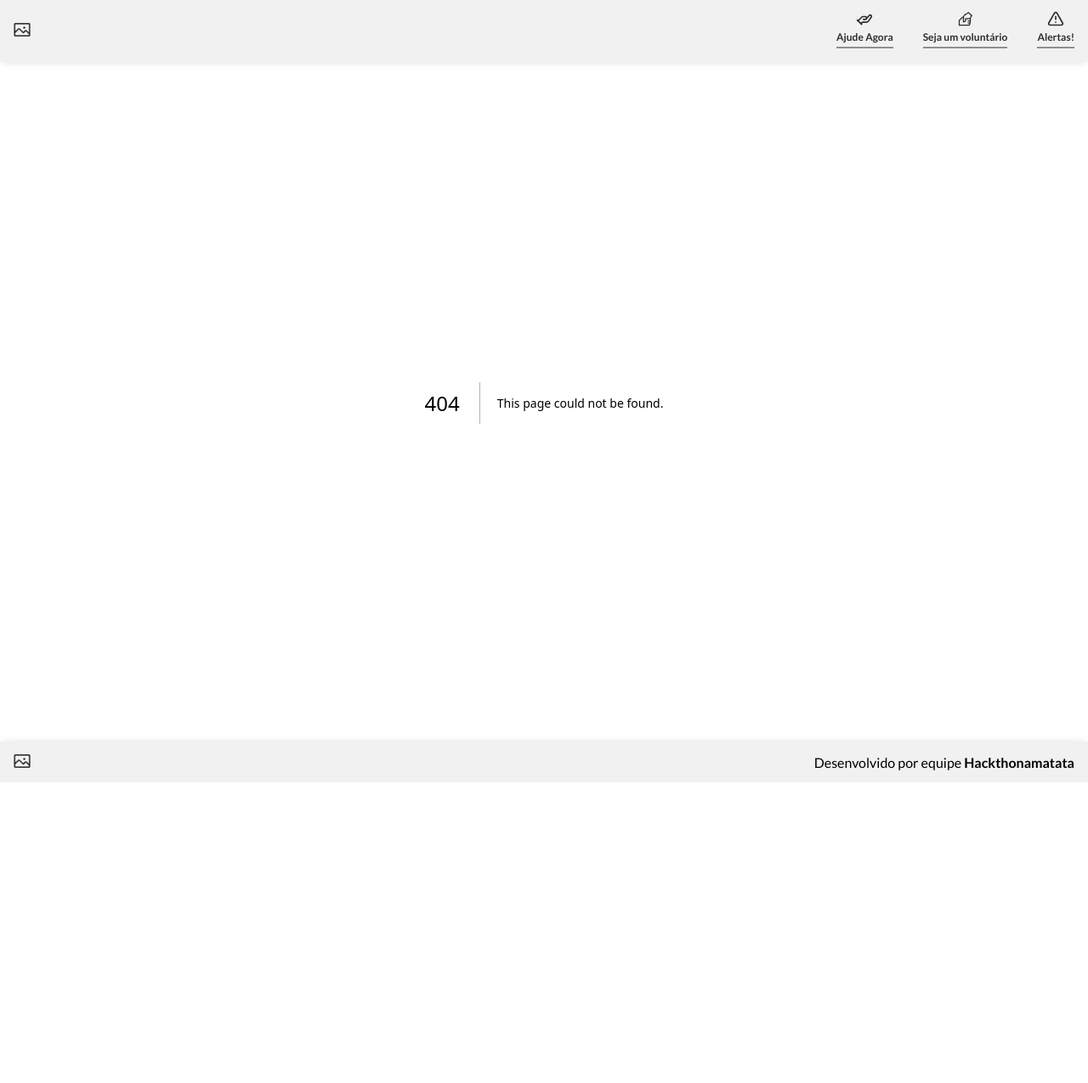
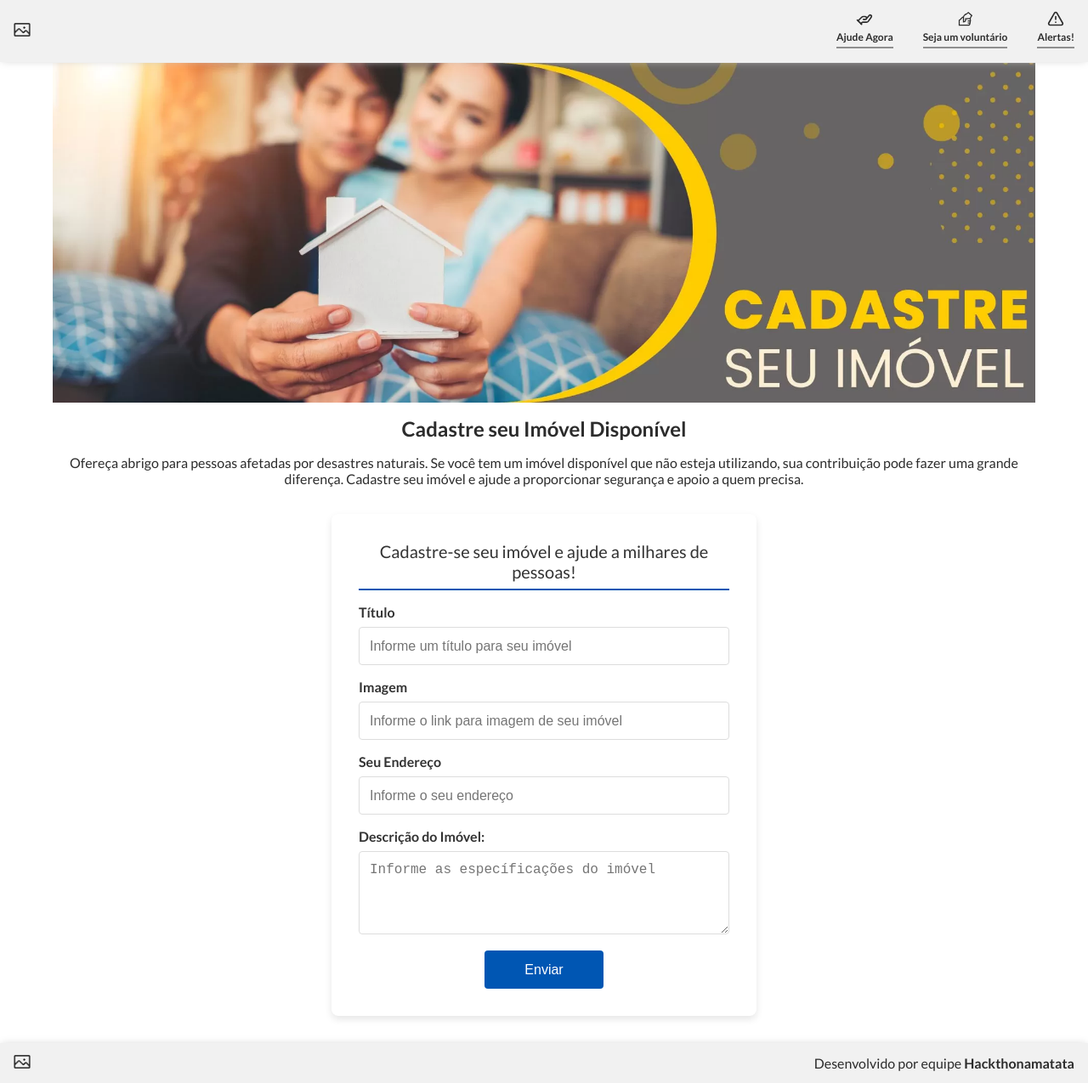
Before and after one commit to PatrickDniz/Hackthonamatata, a Next.js app: page /imoveis/cadastro in a window 1280 px wide. Before the commit this address had no page. Shown: the whole page at 85% size. Before the commit the page ends 921 px from the top, so only its background shows below. Built offline with nearby package versions, Linux system fonts and the light colour scheme.

Commit message:
feat: creating new real_estate register page

```diff
--- /dev/null
+++ b/src/app/imoveis/cadastro/page.js
@@ -0,0 +1,75 @@
+import styles from "./page.module.css"
+import DynamicInput from "../../../components/DynamicInput"
+import Image from "next/image"
+
+export default function Home() {
+  return (
+    <>
+      <section className={styles.layout}>
+        <section className={styles.banner_layout}>
+          <Image
+            className={styles.banner}
+            src="/cadastreseuimovel.png"
+            alt="Banner cadastre seu imóvel"
+            title="Banner cadastre seu imóvel"
+            width={1250}
+            height={400}
+          />
+        </section>
+        <h1 className={styles.headline}>Cadastre seu Imóvel Disponível</h1>
+        <p className={styles.text}>
+          Ofereça abrigo para pessoas afetadas por desastres naturais. Se você tem um imóvel disponível que não esteja utilizando, sua contribuição pode fazer uma grande diferença. Cadastre seu imóvel e ajude a proporcionar segurança e apoio a quem precisa.
+        </p>
+        <form className={styles.form} action="/" method="post">
+          <fieldset className={styles.fieldset}>
+            <legend className={styles.legend}>Cadastre-se seu imóvel e ajude a milhares de pessoas!</legend>
+
+            <DynamicInput
+              label="Título"
+              name="title"
+              id="title"
+              pattern="^[a-zA-Z0-9\s]*$"
+              type="text"
+              placeholder="Informe um título para seu imóvel"
+            />
+
+            <DynamicInput
+              label="Imagem"
+              name="image"
+              id="image"
+              pattern="^[a-zA-Z0-9]*$"
+              type="text"
+              placeholder="Informe o link para imagem de seu imóvel"
+            />
+
+            <DynamicInput
+              label="Seu Endereço"
+              name="address"
+              id="address"
+              pattern="^[a-zA-Z0-9\s]*$"
+              type="text"
+              placeholder="Informe o seu endereço"
+            />
+
+            <div>
+              <label className={styles.label} htmlFor="description">Descrição do Imóvel:</label>
+              <textarea className={styles.textarea}
+                id="description"
+                name="description"
+                rows="4"
+                placeholder="Informe as específicações do imóvel">
+              </textarea>
+            </div>
+
+            <button
+                className={styles.button}
+                type="submit"
+            >
+              Enviar
+            </button>
+          </fieldset>
+        </form>
+      </section>
+    </>
+  )
+}
--- /dev/null
+++ b/src/app/imoveis/cadastro/page.module.css
@@ -0,0 +1,173 @@
+.layout {
+    display: flex;
+    align-items: center;
+    justify-content: center;
+    flex-direction: column;
+    width: 1250px;
+    margin: 0 auto;
+}
+
+.banner_layout {
+    width: 1250px;
+    height: 400px;
+    overflow: hidden;
+    aspect-ratio: 25 / 8;
+    margin-bottom: 1rem;
+}
+
+.banner {
+    width: 100%;
+    height: 100%;
+    object-fit: contain;
+}
+
+.headline {
+    margin-bottom: 1rem;
+}
+
+.text {
+    margin-bottom: 2rem;
+    text-align: center;
+    max-width: 100%;
+    padding: 0 2rem;
+}
+
+.form {
+    background: #fff;
+    padding: 2rem;
+    border-radius: 8px;
+    box-shadow: 0 4px 8px rgba(0, 0, 0, 0.1);
+    max-width: 500px;
+    width: 100%;
+    margin-bottom: 2rem;
+}
+
+.fieldset {
+    border: none;
+    padding: 0;
+}
+
+.legend {
+    font-size: 1.25rem;
+    margin-bottom: 1rem;
+    color: #333;
+    border-bottom: 2px solid #0056b3;
+    padding-bottom: 0.5rem;
+    text-align: center;
+}
+
+.label {
+    display: block;
+    font-weight: bold;
+    margin-bottom: 0.5rem;
+    color: #333;
+}
+
+.textarea {
+    width: 100%;
+    padding: 0.75rem;
+    margin-bottom: 1rem;
+    border: 1px solid #ddd;
+    border-radius: 4px;
+    font-size: 1rem;
+    box-sizing: border-box;
+    transition: border-color 0.3s;
+}
+
+.textarea:focus {
+    border-color: #0056b3;
+    outline: none;
+}
+
+.button {
+    background-color: #0056b3;
+    color: #fff;
+    border: none;
+    border-radius: 4px;
+    padding: 0.75rem 1.5rem;
+    font-size: 1rem;
+    cursor: pointer;
+    transition: background-color 0.3s, transform 0.2s;
+    margin: 0 auto;
+    display: block;
+    width: 140px;
+    height: 45px;
+}
+
+.button:hover {
+    background-color: #004494;
+}
+
+.button:active {
+    transform: scale(0.98);
+}
+
+@media screen and (max-width: 1024px) {
+    .layout  {
+        width: 100%;
+    }
+
+    .banner_layout {
+        width: 100%;
+        aspect-ratio: 25 / 4;
+        height: auto;
+    }
+}
+
+@media screen and (max-width: 600px) {
+    .banner_layout {
+        aspect-ratio: 16 / 6;
+        height: auto;
+    }
+
+    .form {
+        width: 90%;
+    }
+
+    .button {
+        width: 100%;
+    }
+
+    .text {
+        font-size: 0.9rem;
+    }
+}
+
+@media screen and (max-width: 415px) {
+    .form {
+        padding: 1rem;
+    }
+
+    .text {
+        padding: 1rem;
+    }
+
+    .legend {
+        font-size: 1rem;
+    }
+
+    .text {
+        font-size: 0.8rem;
+    }
+}
+
+@media screen and (max-width: 415px) {
+    .form {
+        padding: 1rem;
+    }
+
+    .legend {
+        font-size: 1rem;
+    }
+}
+
+@media screen and (max-width: 335px) {
+    .headline {
+        font-size: 1.5rem;
+        text-align: center;
+    }
+
+    .legend {
+        font-size: 0.9rem;
+    }
+}
```
Also changed, not shown: public/cadastreseuimovel.png (added).
